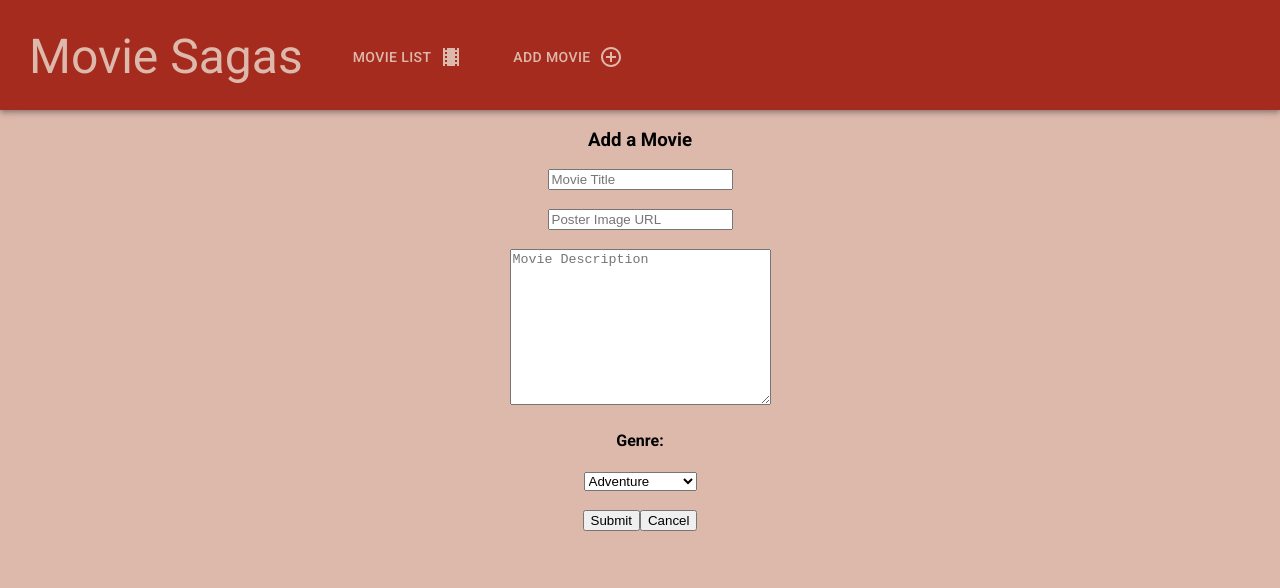
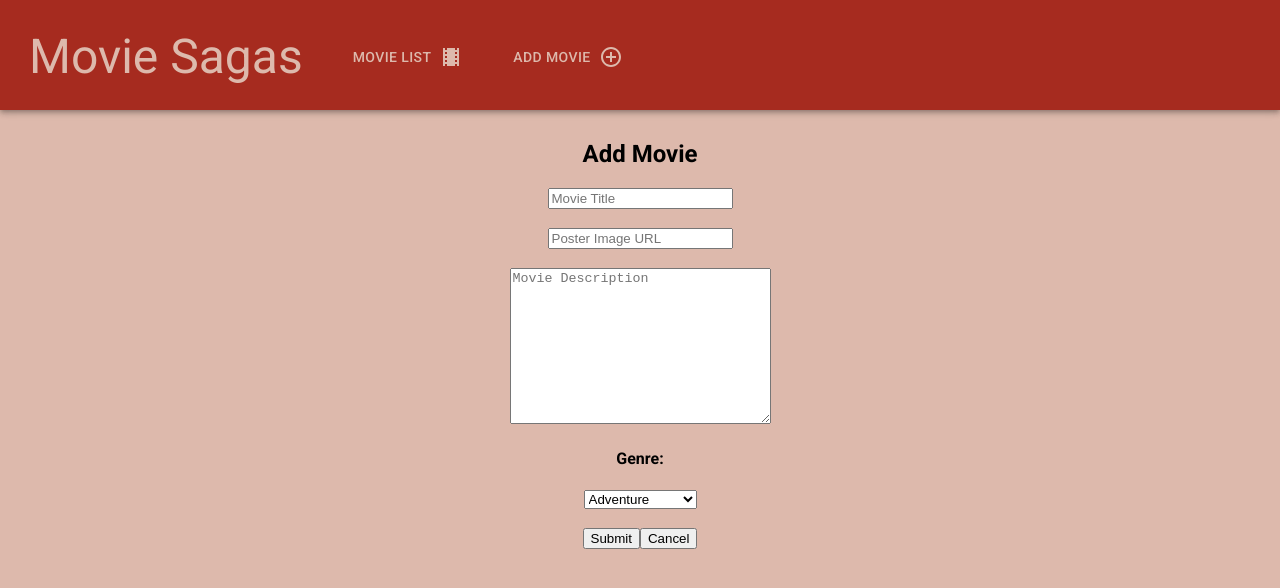
Before and after one commit to erichengler/weekend-movie-sagas, a React (Create React App) app: page /#/form in a window 1280 px wide. Shown: the top 588 px of the page. Built offline with nearby package versions, Linux system fonts and the light colour scheme.

Commit message:
small margin and font size changes

```diff
--- a/src/components/App/App.css
+++ b/src/components/App/App.css
@@ -11,6 +11,7 @@ body {
   height: 110px;
   padding-left: 5px;
   padding-top: 25px;
+  margin-bottom: 30px;
 }
 
 .App-intro {
--- a/src/components/MovieForm/MovieForm.jsx
+++ b/src/components/MovieForm/MovieForm.jsx
@@ -43,7 +43,7 @@ function MovieForm() {
 
     return (
         <>
-            <h3>Add a Movie</h3>
+            <h2>Add Movie</h2>
             <form  onSubmit={addMovie}>
                 <input type="text" placeholder="Movie Title"
                     required onChange={handleTitleChange}
--- a/src/components/MovieList/MovieList.jsx
+++ b/src/components/MovieList/MovieList.jsx
@@ -23,7 +23,7 @@ function MovieList() {
 
     return (
         <main className="main">
-            <h1>Movie List</h1>
+            <h2>Movie List</h2>
             <section className="movies">
                 {movies.map(movie => {
                     return (
```
